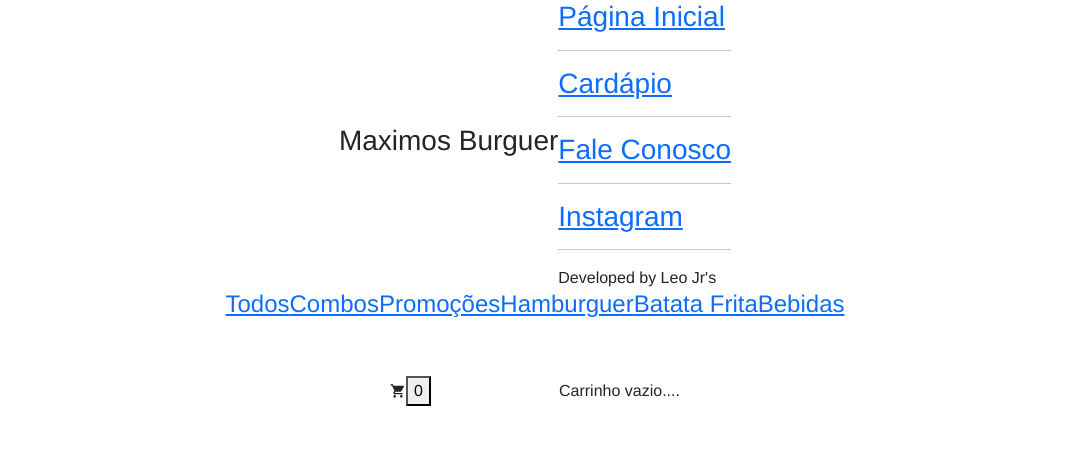
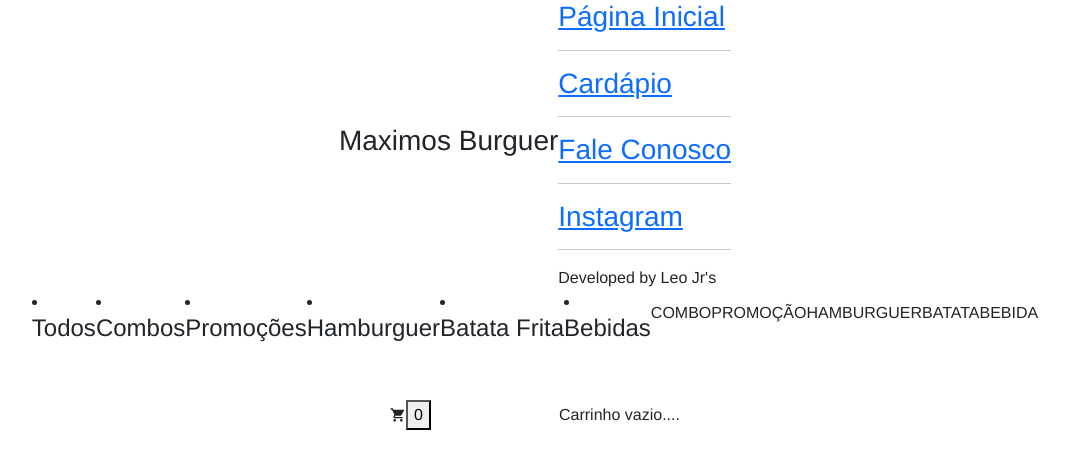
Before and after one commit to Lotussx/Maximos-Burguer, a React (Create React App) app: page /Cardapio in a window 1280 px wide. Shown: the top 468 px of the page, without its empty margins (105-1174 px from the left). Built offline with nearby package versions, Linux system fonts and the light colour scheme.

Commit message:
Container para produtos em adamento

```diff
--- a/src/Pages/Cardapio/Cardapio.js
+++ b/src/Pages/Cardapio/Cardapio.js
@@ -9,7 +9,7 @@ import ShopCart from './Carrinho/ShopCart';
 // import Main from '../../Components/Main/Main.js';
 import Header from '../../Components/Header/Header.js';
 import SlidePromo from './SlidePromo/SlidePromo.js';
-import Categorias from './Categorias/Categorias.js';
+import CardapioCategorias from './CardapioCategorias/CardapioCategorias.js';
 
 
 export default function Cardapio() {
@@ -42,7 +42,7 @@ export default function Cardapio() {
         <CardapioStyle className='App'>
             <Header></Header>
             <SlidePromo products={products} onADD={onADD}></SlidePromo>
-            <Categorias />
+            <CardapioCategorias />
             {/* <div className='row'>
                 <Main onADD={onADD} products={products}></Main>
             </div> */}
--- /dev/null
+++ b/src/Pages/Cardapio/CardapioCategorias/CardapioCategorias.js
@@ -0,0 +1,106 @@
+import React, { useState } from 'react';
+import { CardapioCategoriasContainer } from './Styled-CardapioCategorias';
+
+export default function CardapioCategorias() {
+
+    const [ComboContainer, setComboContainer] = useState(true)
+    const [PromoContainer, setPromoContainer] = useState(true)
+    const [HambuContainer, setHambuContainer] = useState(true)
+    const [BatataContainer, setBatataContainer] = useState(true)
+    const [BebidaContainer, setBebidaContainer] = useState(true)
+
+
+    const handleChangeALL = () => {
+        setComboContainer(true);
+        setPromoContainer(true);
+        setHambuContainer(true);
+        setBatataContainer(true);
+        setBebidaContainer(true);
+    }
+
+
+    const handleChangeCOMBO = () => {
+        setComboContainer(false)
+        setPromoContainer(false)
+        setHambuContainer(false)
+        setBatataContainer(false)
+        setBebidaContainer(false)
+
+        function Teste() {
+            setComboContainer(true)
+        }
+
+        setInterval(Teste, 2000);
+
+
+    }
+
+    const handleChangePROMO = () => {
+        setPromoContainer(true)
+        setComboContainer(false)
+        setHambuContainer(false)
+        setBatataContainer(false)
+        setBebidaContainer(false)
+    }
+
+    const handleChangeHAMBURGUER = () => {
+        setHambuContainer(true)
+        setComboContainer(false)
+        setPromoContainer(false)
+        setBatataContainer(false)
+        setBebidaContainer(false)
+    }
+
+    const handleChangeBATATA = () => {
+        setBatataContainer(true)
+        setComboContainer(false)
+        setPromoContainer(false)
+        setHambuContainer(false)
+        setBebidaContainer(false)
+    }
+
+    const handleChangeBEBIDA = () => {
+        setComboContainer(false)
+        setPromoContainer(false)
+        setHambuContainer(false)
+        setBatataContainer(false)
+        setBebidaContainer(true)
+    }
+
+    return (
+        <CardapioCategoriasContainer className='flex-class'>
+            <div className='menuCategorias flex-class'>
+                <li onClick={handleChangeALL}><h4>Todos</h4></li>
+                <li onClick={handleChangeCOMBO}><h4>Combos</h4></li>
+                <li onClick={handleChangePROMO}><h4>Promoções</h4></li>
+                <li onClick={handleChangeHAMBURGUER}><h4>Hamburguer</h4></li>
+                <li onClick={handleChangeBATATA}><h4>Batata Frita</h4></li>
+                <li onClick={handleChangeBEBIDA}><h4>Bebidas</h4></li>
+            </div>
+
+
+            <div className={ComboContainer ? 'ComboContainerON' : 'ComboContainerOFF'}>
+                <p>COMBO</p>
+            </div>
+
+            <div className={PromoContainer ? 'PromoContainerON' : 'PromoContainerOFF'}>
+                <p>PROMOÇÃO</p>
+            </div>
+
+            <div className={HambuContainer ? 'HambuContainerON' : 'HambuContainerOFF'}>
+                <p>HAMBURGUER</p>
+            </div>
+
+            <div className={BatataContainer ? 'BatataContainerON' : 'BatataContainerOFF'}>
+                <p>BATATA</p>
+            </div>
+
+            <div className={BebidaContainer ? 'BebidaContainerON' : 'BebidaContainerOFF'}>
+                <p>BEBIDA</p>
+            </div>
+
+
+            <div className='espacoBotton'></div>
+        </CardapioCategoriasContainer>
+    )
+}
--- /dev/null
+++ b/src/Pages/Cardapio/CardapioCategorias/Styled-CardapioCategorias.js
@@ -0,0 +1,131 @@
+import styled from "styled-components";
+
+export const CardapioCategoriasContainer = styled.div`
+
+    @media screen and (max-width: 500px) {
+        width: 100%;
+        border: 1px solid red;
+        font-family: 'Oswald', sans-serif;
+        margin-top: 10px;
+        box-sizing: content-box;
+        flex-direction: column;
+
+
+        .menuCategorias{
+            width: 100%;
+            justify-content: flex-start;
+            overflow-x: scroll !important;
+            height: 8vh;
+
+
+            li{
+                border: 1px solid blue;
+                width: 40%;
+                height: 100% !important;
+                color: black;
+                text-decoration: none;
+                padding: 0 !important;
+                margin: auto !important;
+                display: flex;
+                align-items: center !important;
+                justify-content: center;
+
+                h4{
+                    text-align: center;
+                    font-size: 1.1em;
+                    font-weight: bold;
+                    width: 120px !important;
+                }
+            }
+        }
+
+
+
+
+
+
+        .ComboContainerOFF{
+            display: none;
+            opacity: 0;
+            transition: .3s;
+        }
+        .ComboContainerON{
+            opacity: 1;
+            transition: .3s;
+            display: block;
+            width: 100%;
+            height: 100px;
+            background-color: red;
+        }
+
+
+        .PromoContainerOFF{
+            opacity: 0;
+            transition: .3s;
+            display: none;
+        }
+        .PromoContainerON{
+            opacity: 1;
+            transition: .3s;
+            display: block;
+            width: 100%;
+            height: 100px;
+            background-color: blue;
+        }
+
+
+        .HambuContainerOFF{
+            opacity: 0;
+            transition: .3s;
+            display: none;
+        }
+        .HambuContainerON{
+            opacity: 1;
+            transition: .3s;
+            display: block;
+            width: 100%;
+            height: 100px;
+            background-color: yellow;
+        }
+
+
+        .BatataContainerOFF{
+            opacity: 0;
+            transition: .3s;
+            display: none;
+        }
+        .BatataContainerON{
+            opacity: 1;
+            transition: .3s;
+            display: block;
+            width: 100%;
+            height: 100px;
+            background-color: pink;
+        }
+
+
+        .BebidaContainerOFF{
+            opacity: 0;
+            transition: .3s;
+            display: none;
+        }
+        .BebidaContainerON{
+            opacity: 1;
+            transition: .3s;
+            display: block;
+            width: 100%;
+            height: 100px;
+            background-color: greenyellow;
+        }
+
+
+        .espacoBotton{
+            width: 100%;
+            height: 15vh;
+        }
+
+
+    }
+
+
+`;
--- a/src/Pages/Cardapio/Categorias/Categorias.js
+++ /dev/null
@@ -1,15 +0,0 @@
-import React from 'react';
-import { CategoriasContainer } from './Syled-Categorias';
-
-export default function Categorias() {
-    return (
-        <CategoriasContainer className='flex-class'>
-            <a href='.'><h4>Todos</h4></a>
-            <a href='.'><h4>Combos</h4></a>
-            <a href='.'><h4>Promoções</h4></a>
-            <a href='.'><h4>Hamburguer</h4></a>
-            <a href='.'><h4>Batata Frita</h4></a>
-            <a href='.'><h4>Bebidas</h4></a>
-        </CategoriasContainer>
-    )
-}
--- a/src/Pages/Cardapio/Categorias/Syled-Categorias.js
+++ /dev/null
@@ -1,45 +0,0 @@
-import styled from "styled-components";
-
-export const CategoriasContainer = styled.div`
-
-    @media screen and (max-width: 500px) {
-        width: 100%;
-        height: 8vh;
-        border: 1px solid red;
-        font-family: 'Oswald', sans-serif;
-        margin-top: 10px;
-        overflow-x: scroll !important;
-        box-sizing: content-box;
-        justify-content: flex-start;
-
-        a{
-            width: 40%;
-            color: black;
-            text-decoration: none;
-            padding: 0 !important;
-            margin: auto !important;
-
-            h4{
-                text-align: center;
-                font-size: 1.1em;
-                font-weight: bold;
-                border: 1px solid green;
-                height: 100% !important;
-                width: 120px !important;
-            }
-        }
-
-        div{
-            border: 1px solid blue;
-            overflow-x: scroll !important;
-            font-weight: bold;
-            list-style: none;
-            height: 30px;
-            align-items: center !important;
-
-
-        }
-    }
-
-
-`;
```
